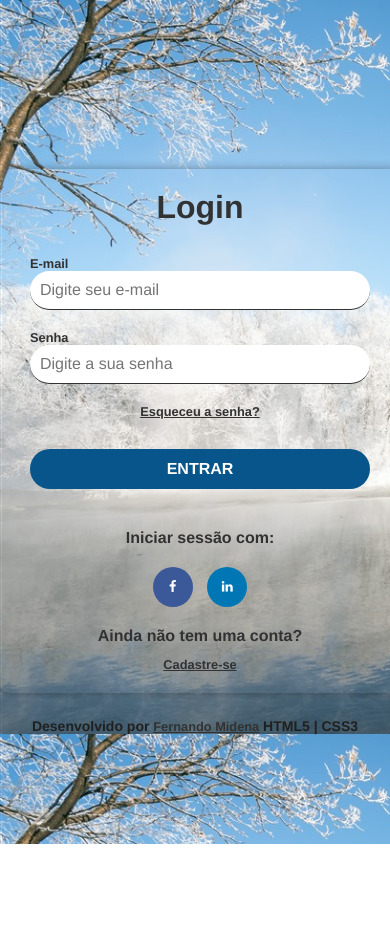
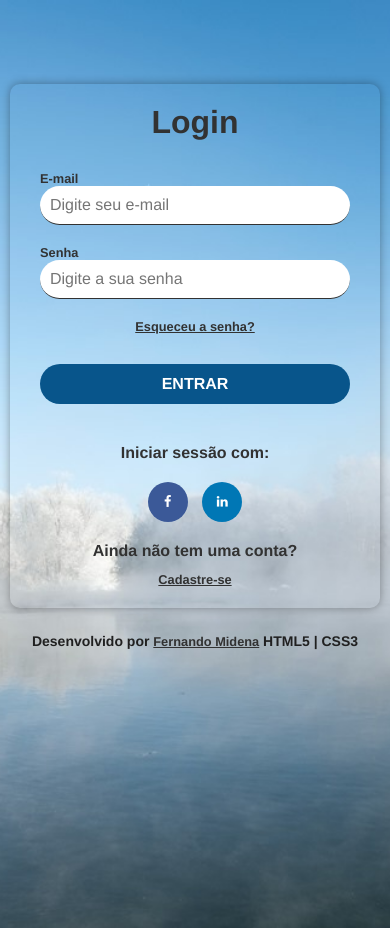
Before and after one commit to fernandomidena/tela_login, a plain HTML site: page index.html in a window 390 px wide. Before the commit the page ends 844 px from the top, so only its background shows below. Drawn offline with Linux system fonts and the light colour scheme.

Commit message:
responsividade concluída

```diff
--- a/css/style.css
+++ b/css/style.css
@@ -11,8 +11,12 @@
 body {
   background-image: url('../images/barco.jpg');
   background-size: cover;
-  background-position-y: -0px;
-  margin: auto;
+  background-repeat: no-repeat; /* Para que a imagem não se repita na tela  */
+  background-position: center center;
+  width: 100%;
+  height: 100vh;
+  overflow-x: hidden;
+  overflow-y: hidden;
 }
 
 textarea:focus, input:focus {
@@ -41,11 +45,11 @@ div > footer > p{
 /* CONTAINER LOGIN */
 #login-container{
   background-color: rgba(255, 255, 255, 0);
-  width: 400px;
+  width: 370px;
   margin-left: auto;
   margin-right: auto;
   padding: 20px 30px;
-  margin-top: 20vh;
+  margin-top: 10vh;
   border-radius: 10px;
   text-align: center;
   box-shadow: 0px 0px 10px rgba(0, 0, 0, 0.349);
@@ -132,3 +136,18 @@ input[type="submit"]:hover {
 #register-container p {
   margin-bottom: 10px;
 }
+
+@media only screen and (max-width: 382px) {
+  #login-container{
+    max-width: 80%;
+    font-size: 0.6rem;
+  }
+
+  label {
+    font-size: 0.6rem;
+  }
+
+  input {
+    font-size: 0.7rem;
+   }
+}
```
